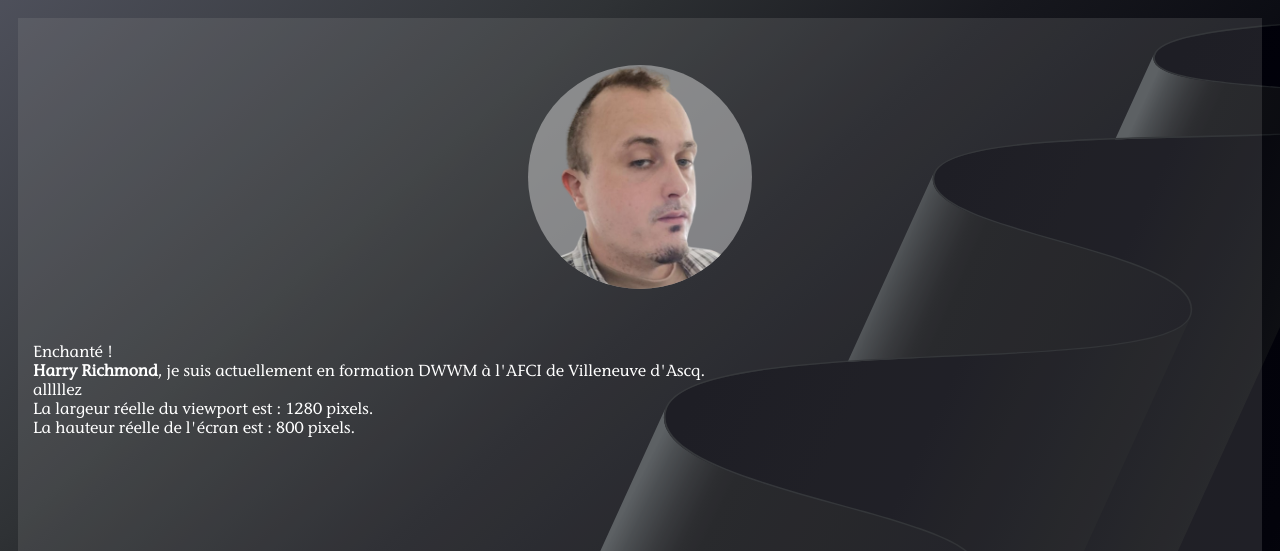
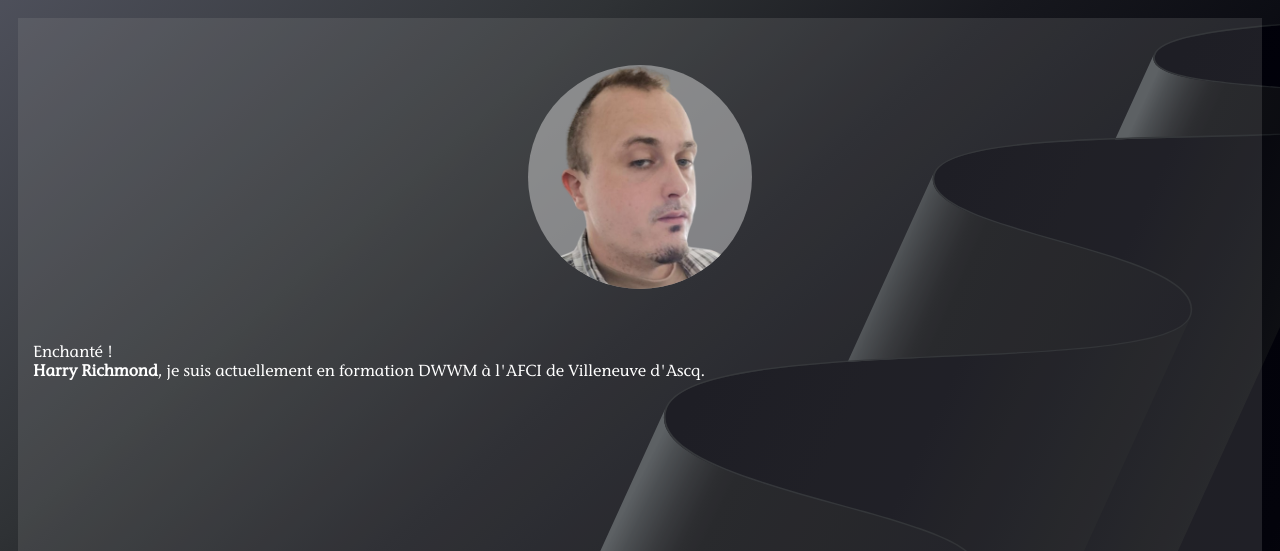
Before and after one commit to RogerBytes-Softworks/Portfolio, a website: page index.html in a window 1280 px wide. Shown: the top 551 px of the page. Drawn offline with nearby package versions, Linux system fonts and the light colour scheme; no server answers.

Commit message:
no comment

```diff
--- a/index.html
+++ b/index.html
@@ -27,9 +27,6 @@
       <div id="presentation">
         <p>Enchanté !
           <br><strong>Harry Richmond</strong>, je suis actuellement en formation DWWM à l'AFCI de Villeneuve d'Ascq.
-          <p>alllllez</p>
-          <p>La largeur réelle du viewport est : <span id="viewportWidth"></span> pixels.</p>
-          <p>La hauteur réelle de l'écran est : <span id="viewportHeight"></span> pixels.</p>
         </p>
       </div>
 
--- a/script/main.js
+++ b/script/main.js
@@ -14,9 +14,6 @@
 
 //!-------------  Instructions  ----------------------------//
 
-document.getElementById("viewportWidth").textContent = document.documentElement.getBoundingClientRect().width;
-document.getElementById("viewportHeight").textContent = document.documentElement.getBoundingClientRect().height;
-
 
 //?-------------  Déclaration des Fonctions  ---------------//
 
```
